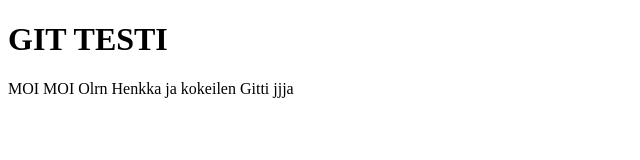
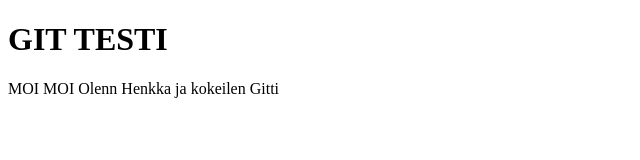
Before and after one commit to henhells14/Omaprojekti, a plain HTML site: page index.html in a window 1280 px wide. Shown: the full height of the page, 0-640 px from the left. Drawn offline with Linux system fonts and the light colour scheme.

Commit message:
Update index.html
Korjasin kirjoitusvirheet

```diff
--- a/index.html
+++ b/index.html
@@ -9,7 +9,7 @@
    <h1>GIT TESTI</h1>
 
 
-   <p>MOI MOI Olrn Henkka ja kokeilen Gitti jjja</p>
+   <p>MOI MOI Olenn Henkka ja kokeilen Gitti</p>
 
 
 
```
